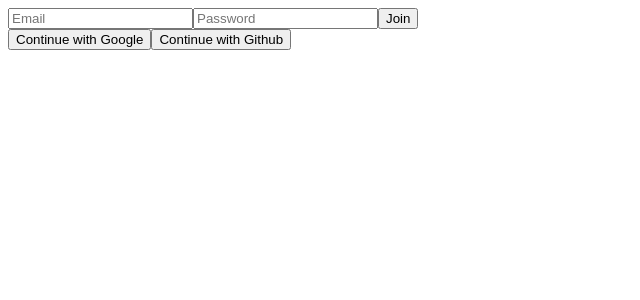
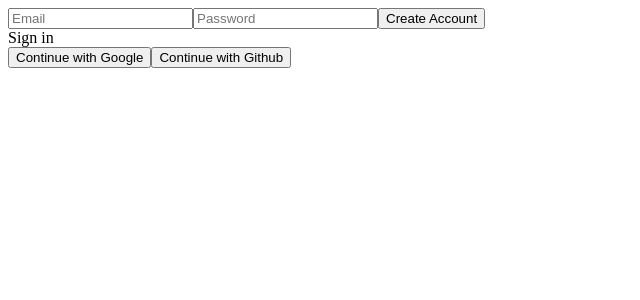
Before and after one commit to chicori3/cwitter, a React (Create React App) app: page /#/ in a window 1280 px wide. Shown: the top 300 px of the page, without its empty margins (0-640 px from the left). Built offline with nearby package versions, Linux system fonts and the light colour scheme; no server answers.

Commit message:
Firebase Log in

```diff
--- a/src/components/App.js
+++ b/src/components/App.js
@@ -1,11 +1,22 @@
-import { useState } from "react";
+import { useEffect, useState } from "react";
 import { authService } from "myBase";
 import AppRouter from "components/Router";
 
 function App() {
-  // 로그인 유저 확인
-  const [isLoggedIn, setIsLoggedIn] = useState(authService.currentUser);
-  return <AppRouter isLoggedIn={isLoggedIn} />;
+  const [init, setInit] = useState(false);
+  const [isLoggedIn, setIsLoggedIn] = useState(false);
+  // firebase 초기화
+  useEffect(() => {
+    authService.onAuthStateChanged((user) => {
+      if (user) {
+        setIsLoggedIn(true);
+      } else {
+        setIsLoggedIn(false);
+      }
+      setInit(true);
+    });
+  }, []);
+  return <>{init ? <AppRouter isLoggedIn={isLoggedIn} /> : "Loading..."}</>;
 }
 
 export default App;
--- a/src/routes/Auth.js
+++ b/src/routes/Auth.js
@@ -5,6 +5,7 @@
   const [email, setEmail] = useState("");
   const [password, setPassword] = useState("");
   const [newAccount, setNewAccount] = useState(true);
+  const [error, setError] = useState("");
   const onChange = (event) => {
     const {
       target: { name, value },
@@ -26,9 +27,13 @@
         await authService.signInWithEmailAndPassword(email, password);
       }
     } catch (error) {
-      console.log(error);
+      setError(error.message);
     }
   };
+  const toggleAccount = () => {
+    setNewAccount((prev) => !prev);
+  };
+
   return (
     <div>
       <form onSubmit={onSubmit}>
@@ -48,8 +53,15 @@
           value={password}
           onChange={onChange}
         />
-        <input type="submit" value={newAccount ? "Join" : "Login"} />
+        {error}
+        <input
+          type="submit"
+          value={newAccount ? "Create Account" : "Sign in"}
+        />
       </form>
+      <span onClick={toggleAccount}>
+        {newAccount ? "Sign in" : "Create Account"}
+      </span>
       <div>
         <button>Continue with Google</button>
         <button>Continue with Github</button>
```
